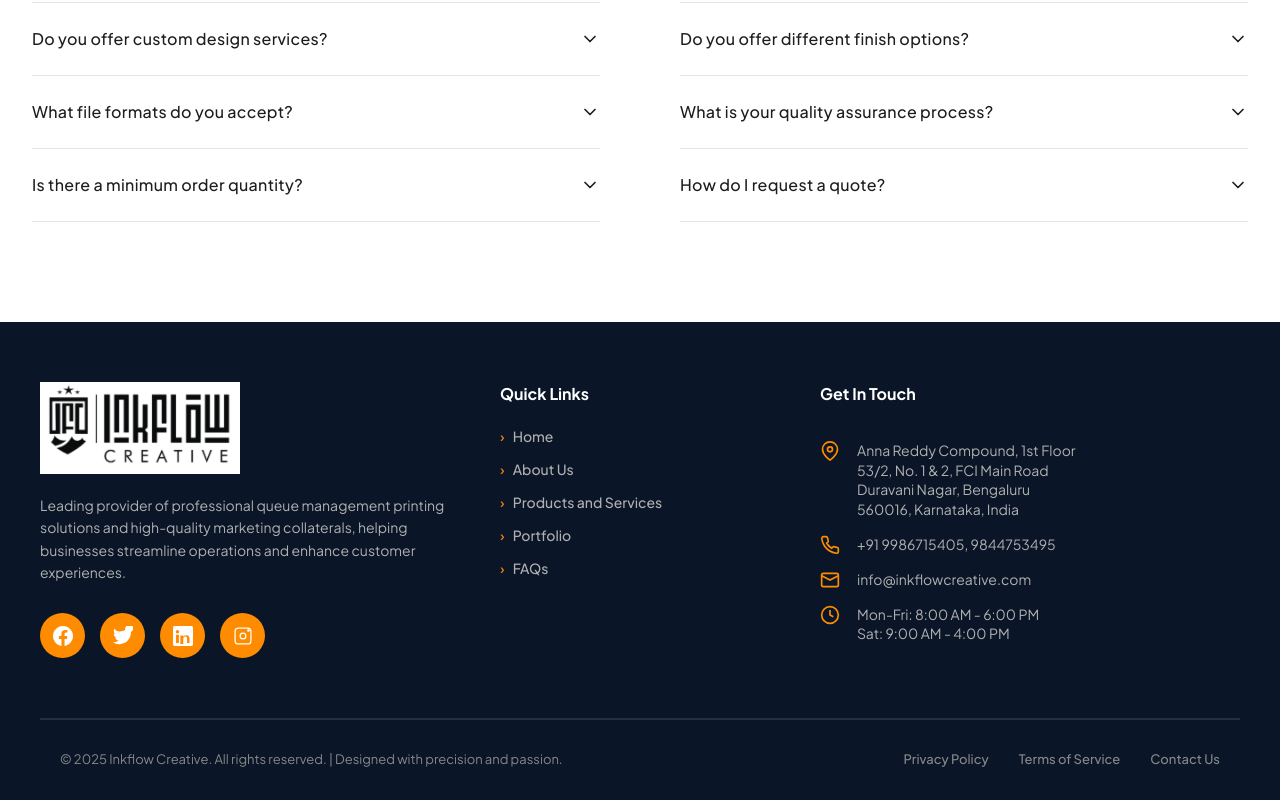
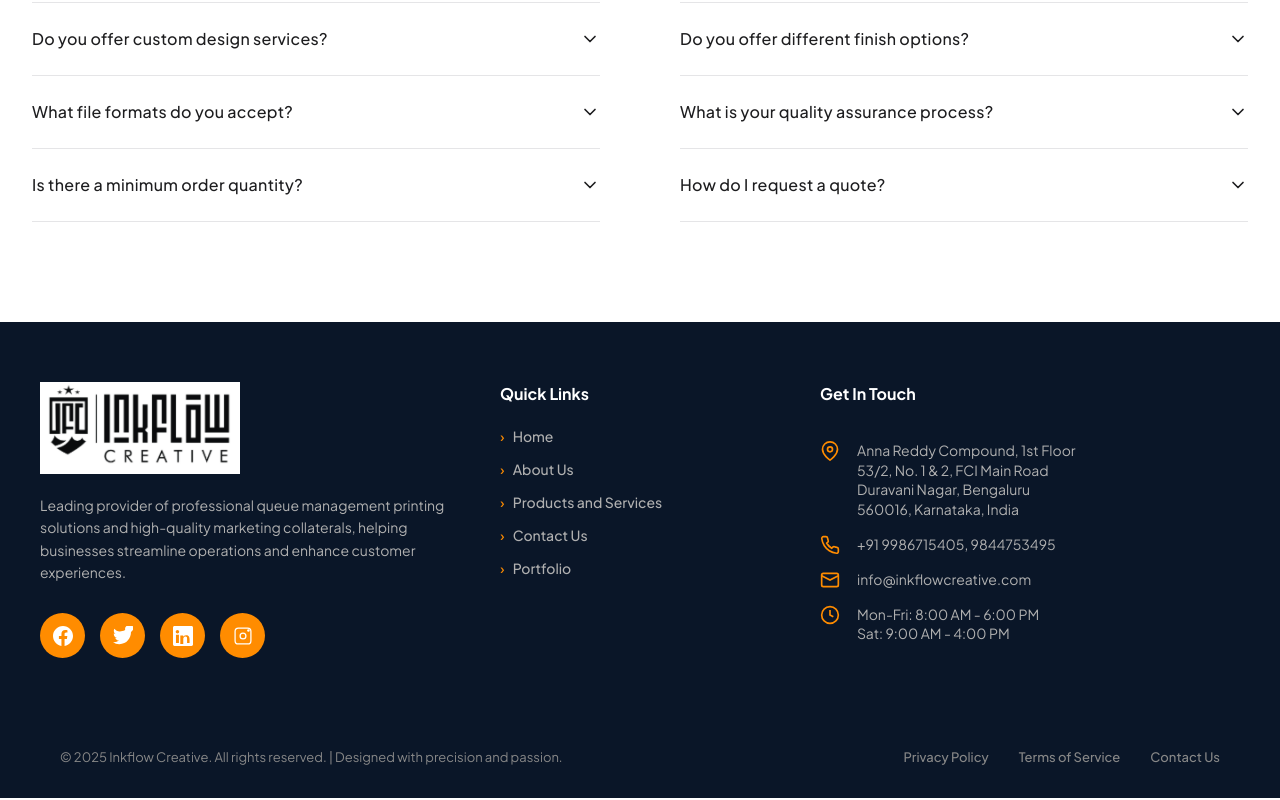
Before and after one commit to ahanish890-cyber/Inkflow-creative, a React (Vite) app: page / in a window 1280 px wide. Shown: the part 9181-9981 px from the top of the page. Built offline with nearby package versions, Linux system fonts and the light colour scheme.

Commit message:
Refactor Footer component and styles: Update links for better navigation, remove commented-out newsletter section, and clean up CSS by removing unnecessary borders.

```diff
--- a/src/components/Footer.jsx
+++ b/src/components/Footer.jsx
@@ -37,18 +37,16 @@ function Footer() {
             </a>
           </div>
         </div>
-
         <div className="footer-section footer-links">
           <h4>Quick Links</h4>
           <ul>
-            <li><a href="#">Home</a></li>
-            <li><a href="#">About Us</a></li>
-            <li><a href="#">Products and Services</a></li>
-            <li><a href="#">Portfolio</a></li>
-            <li><a href="#">FAQs</a></li>
+            <li><a href="/">Home</a></li>
+            <li><a href="/about">About Us</a></li>
+            <li><a href="/services">Products and Services</a></li>
+            <li><a href="/contact">Contact Us</a></li>
+            <li><a href="#portfolio">Portfolio</a></li>
           </ul>
         </div>
-
         <div className="footer-section footer-contact">
           <h4>Get In Touch</h4>
           <div className="contact-item">
@@ -96,23 +94,6 @@ function Footer() {
           </div>
         </div>
       </div>
-
-     {/* <div className="footer-newsletter">
-        <div className="newsletter-container">
-          <h3>Stay Updated</h3>
-          <p>Subscribe to our newsletter for the latest updates on products, services, and industry insights.</p>
-          <form className="newsletter-form">
-            <input
-              type="email"
-              placeholder="Enter your email address"
-              required
-              className="email-input"
-            />
-            <button type="submit" className="subscribe-btn">Subscribe</button>
-          </form>
-        </div>
-      </div> */}
-
       <div className="footer-bottom">
         <p>&copy; 2025 Inkflow Creative. All rights reserved. | Designed with precision and passion.</p>
         <div className="footer-bottom-links">
--- a/src/styles/Footer.css
+++ b/src/styles/Footer.css
@@ -3,7 +3,6 @@
   background-color: #0a1628;
   color: #e0e0e0;
   padding: 60px 20px 0;
-  border: none;
 }
 
 .footer-main {
@@ -13,7 +12,6 @@
   grid-template-columns: 1.5fr 1fr 1.5fr;
   gap: 40px;
   padding-bottom: 60px;
-  border-bottom: 1px solid rgba(255, 255, 255, 0.1);
 }
 
 /* Footer Brand Section */
@@ -215,7 +213,6 @@
   padding: 30px 20px;
   flex-wrap: wrap;
   gap: 20px;
-  border-top: 1px solid rgba(255, 255, 255, 0.1);
   font-size: 13px;
   color: #878787;
 }
```
Also changed, not shown: 1 other file (tests, documents, lock files or other folders).
